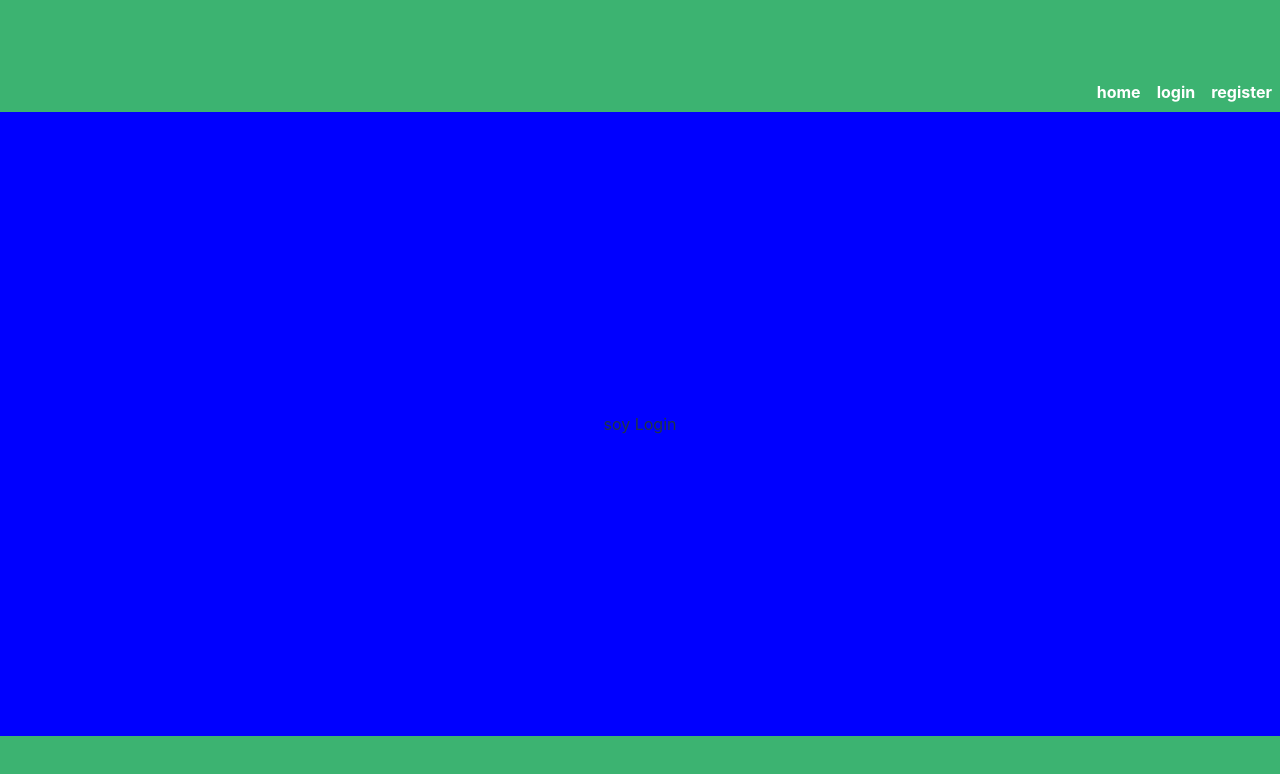
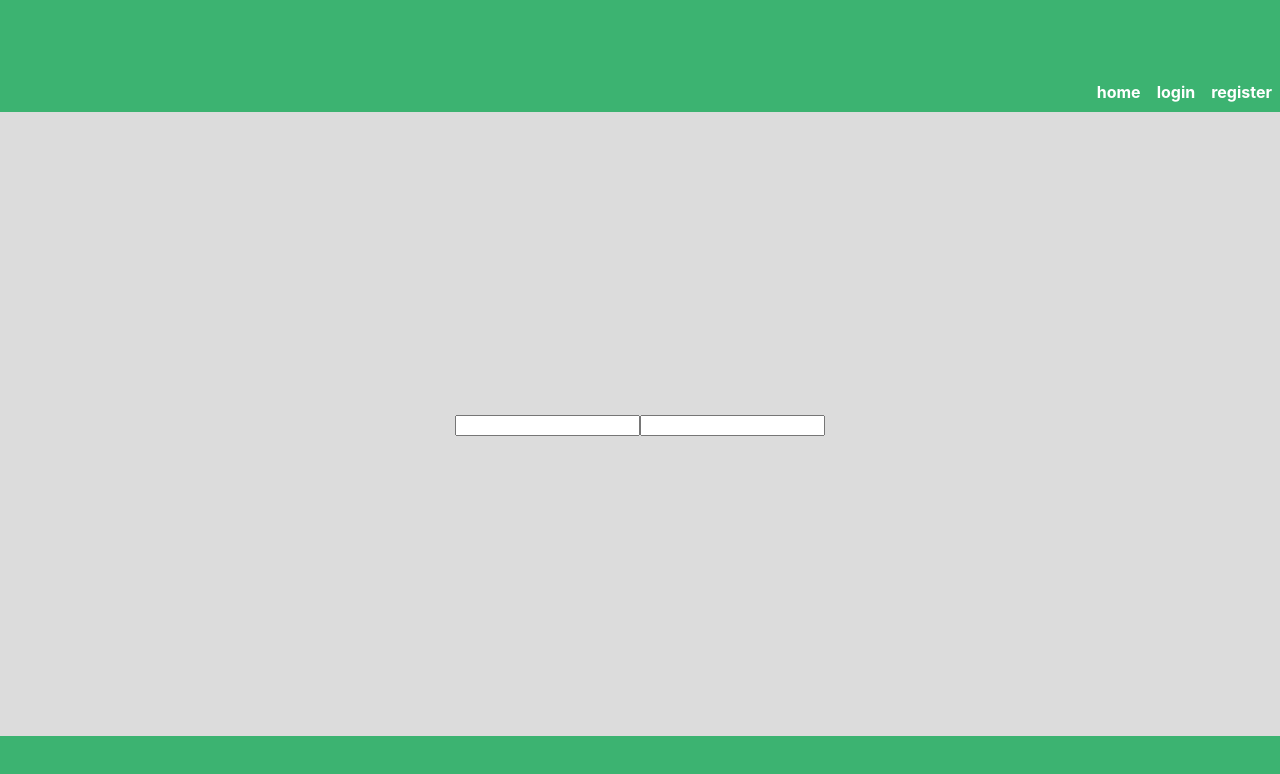
Before and after one commit to GeeksHubsAcademy/reactMD0323RickMorty, a React (Vite) app: page /login in a window 1280 px wide. Shown: the top 774 px of the page. Built offline with nearby package versions, Linux system fonts and the light colour scheme.

Commit message:
Basic binding on login layout

```diff
--- /dev/null
+++ b/src/components/InputText/InputText.jsx
@@ -0,0 +1,17 @@
+
+import React from 'react';
+
+export const InputText = ({type, className, placeholder, name, handler}) => {
+
+    return (
+        <div className='inputTextDesign'>
+            <input
+                type={type}
+                className={className}
+                placeholder={placeholder}
+                name={name}
+                onChange={(e)=>handler(e)}
+            />
+        </div>
+    )
+}
--- a/src/layouts/Login/Login.css
+++ b/src/layouts/Login/Login.css
@@ -4,7 +4,7 @@
     height: 78vh;
     width: 100vw;
 
-    background-color: blue;
+    background-color: gainsboro;
 
     display: flex;
     justify-content: center;
--- a/src/layouts/Login/Login.jsx
+++ b/src/layouts/Login/Login.jsx
@@ -1,13 +1,49 @@
 
 
-import React from 'react';
+import React, {useState, useEffect} from 'react';
 import './Login.css';
+import { InputText } from '../../components/InputText/InputText';
 
 export const Login = () => {
 
+    //Hook
+    const [credentials, setCredentials] = useState({
+        email: "",
+        password: ""
+    })
+
+    const inputHandlerFunction =(e)=>{
+
+        setCredentials((prevState)=>({
+          ...prevState,
+          [e.target.name]:e.target.value
+        }))
+
+    }
+
+    useEffect(()=>{
+
+        console.log(credentials);
+
+    },[credentials]);
+
     return(
         <div className='loginDesign'>
-            soy Login
+            <InputText
+                type={"email"}
+                className={"basicInput"}
+                placeholder={""}
+                name={"email"}
+                handler={inputHandlerFunction}
+            />
+
+            <InputText
+                type={"password"}
+                className={"basicInput"}
+                placeholder={""}
+                name={"password"}
+                handler={inputHandlerFunction}
+            />
         </div>
     )
 }
```
Also changed, not shown: src/components/InputText/InputText.css (added).
